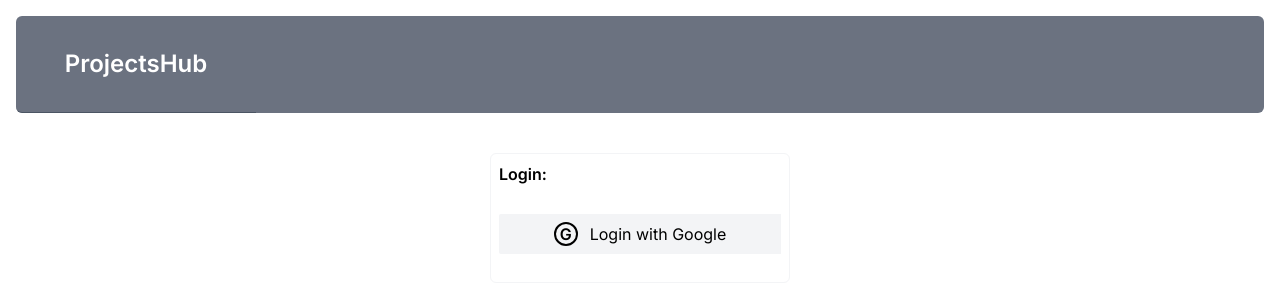
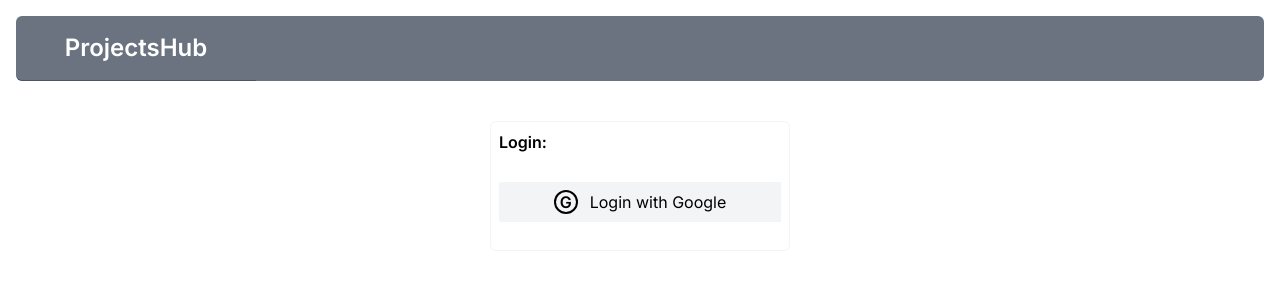
Before and after one commit to helg40k/projects-hub, a Next.js app: page / in a window 1280 px wide. Shown: the top 300 px of the page. Built offline with nearby package versions, Linux system fonts and the light colour scheme; a web font is replaced by a local one.

Commit message:
Fix header highth

```diff
--- a/app/ui/main-tabs.tsx
+++ b/app/ui/main-tabs.tsx
@@ -13,7 +13,7 @@ const MainTabs = ({ tabs }: { tabs:string[] }) => {
     <div className="flex h-full md:flex-row flex-col m-4">
       {isRootPage ? (
         <>
-          <div className="lg:w-60 md:w-48 p-4 md:justify-center justify-start items-end md:rounded-l-md md:rounded-r-none rounded-t-md bg-gray-500 border-b border-gray-600">
+          <div className="lg:w-60 md:w-48 md:justify-center justify-start items-end md:rounded-l-md md:rounded-r-none rounded-t-md bg-gray-500 border-b border-gray-600">
             <Logo/>
           </div>
           <div className="flex grow md:flex-row flex-col justify-between">
```
